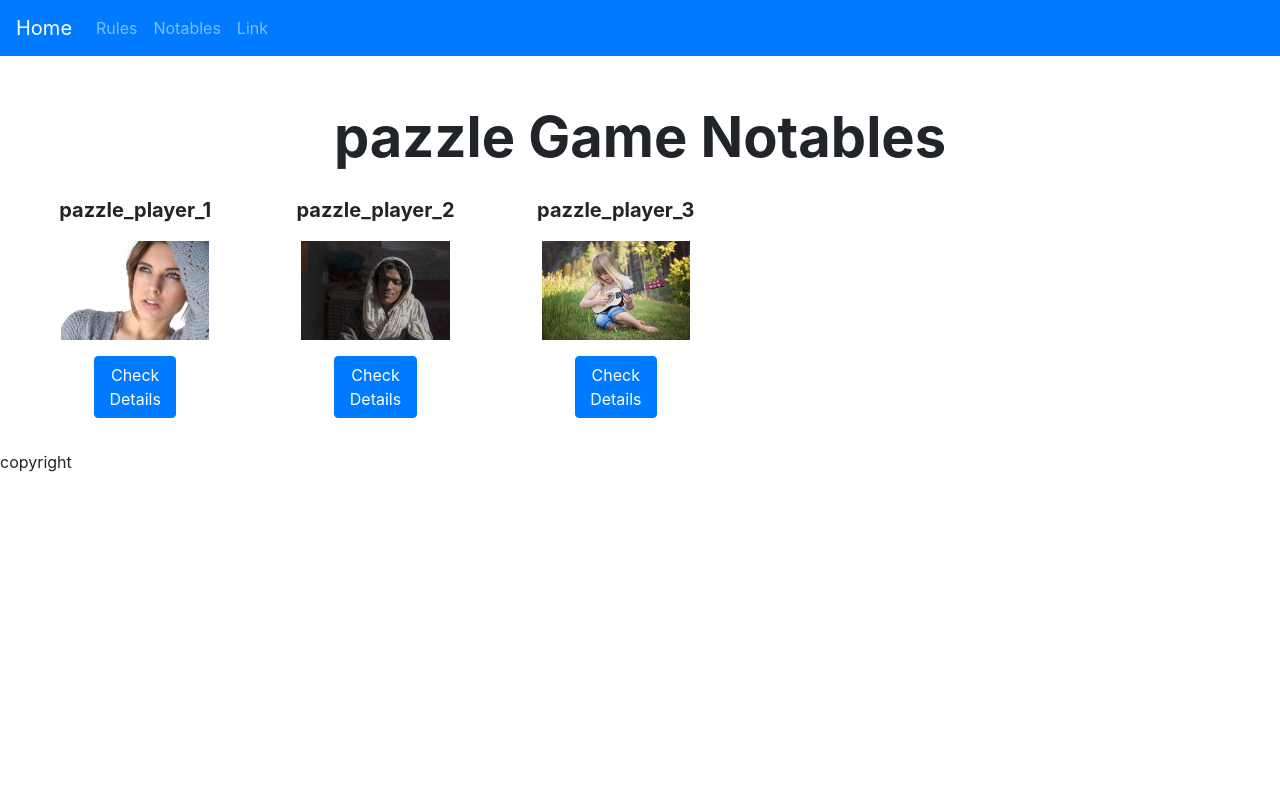
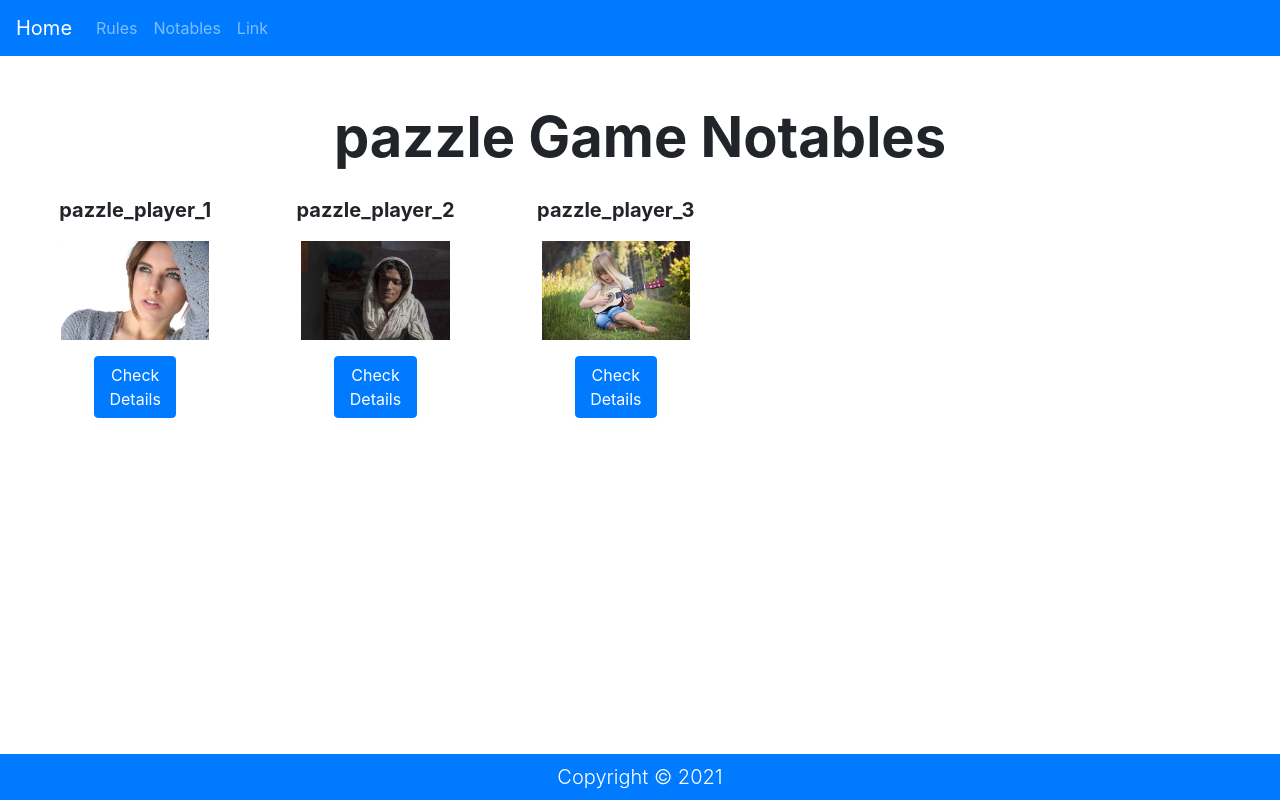
Before and after one commit to yk-jp/Game-Fan-Website, a Django app: page /notables/1/ in a window 1280 px wide. Run offline with Django 3.2, Linux system fonts and the light colour scheme; some libraries are stand-ins or nearby versions.

Commit message:
created footer

```diff
--- a/profiles/templates/base.html
+++ b/profiles/templates/base.html
@@ -23,9 +23,9 @@
   </head>
   <body>
     <header>{% include 'partials/header.html' %}</header>
-
-    {% block content %} {% endblock %}
-
-    <footer>{% include 'partials/footer.html' %}</footer>
+    <main>
+       {% block content %} {% endblock %}
+    </main>
+    <footer class="bg-primary">{% include 'partials/footer.html' %}</footer>
   </body>
 </html>
--- a/profiles/templates/partials/footer.html
+++ b/profiles/templates/partials/footer.html
@@ -1 +1,5 @@
-copyright
+<div id="footer" class="d-flex align-items-center justify-content-center">
+  <div class="d-flex align-items-center">
+    <p class="lead text-center text-white m-0 m-2">Copyright © 2021</p>
+  </div>
+</div>
--- a/static/css/style.css
+++ b/static/css/style.css
@@ -1,3 +1,14 @@
+body {
+    display: flex;
+    flex-flow: column;
+    min-height: 100vh;
+}
+
+main {
+    flex: 1;
+}
+
+
 /* width */
 
 .w-50 {
```
